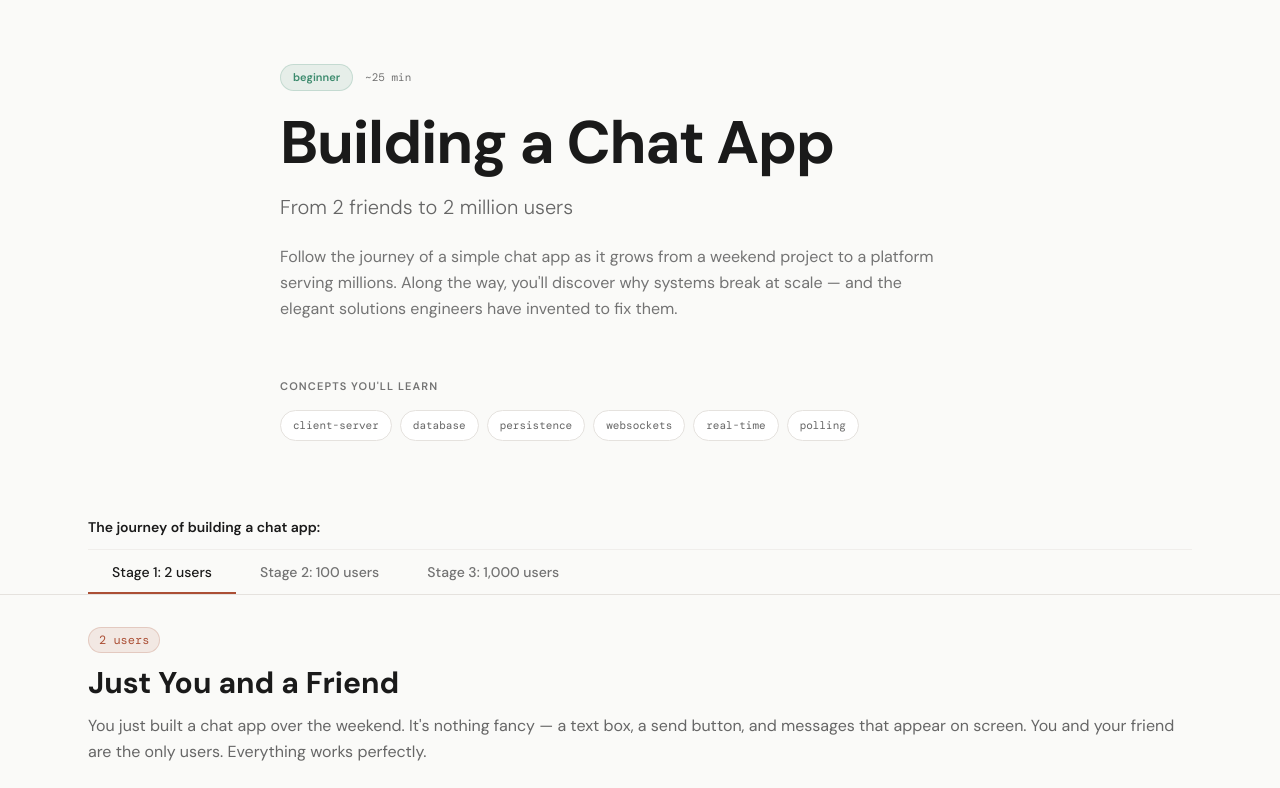
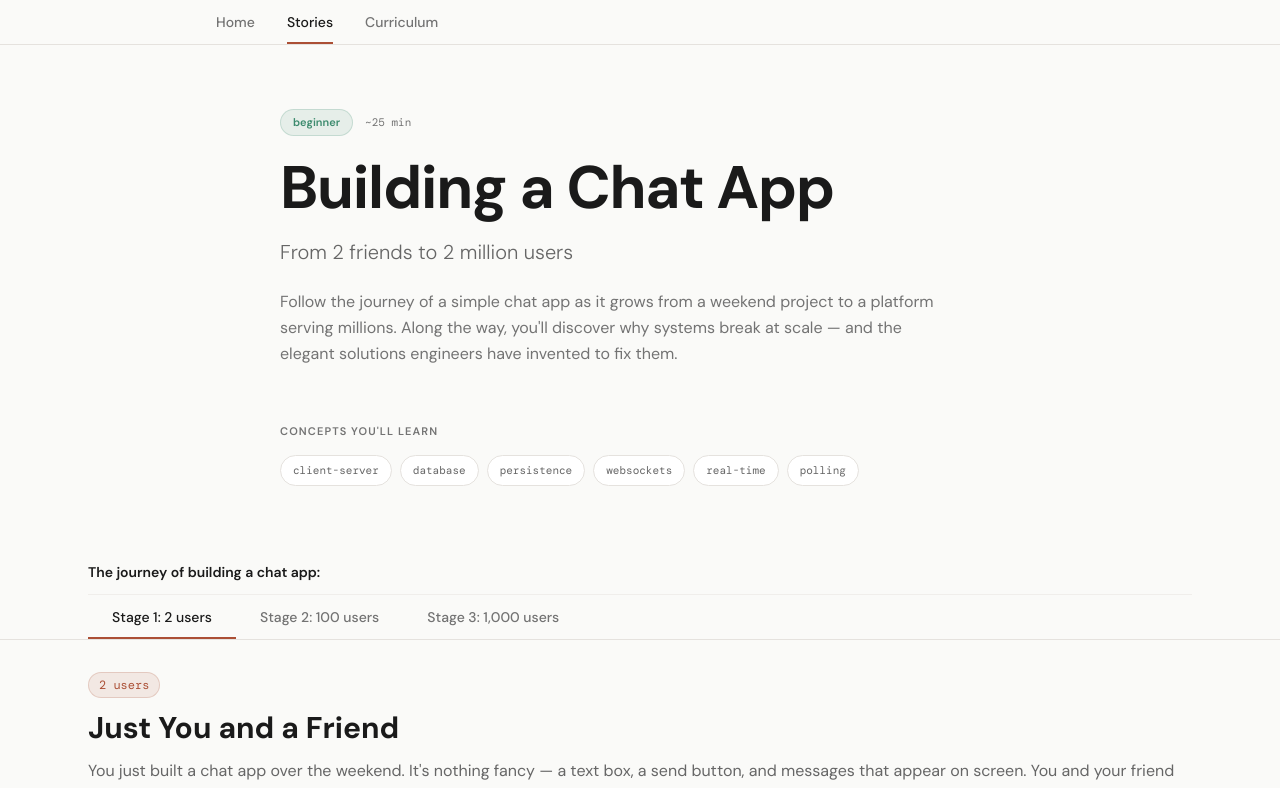
Before and after one commit to lucycrx/system-design-dev, a Next.js app: page /stories/chat-app in a window 1280 px wide. Shown: the top 788 px of the page. Built offline with nearby package versions, Linux system fonts and the light colour scheme.

Commit message:
Add sticky site nav (Home | Stories | Curriculum) to story page
Updated StickyTabs to include Home, Stories, and Curriculum links
and rendered it at the top of the story page so users can always
navigate back.

Co-Authored-By: Claude Opus 4.6 (1M context) <noreply@anthropic.com>

```diff
--- a/components/story/StoryPage.tsx
+++ b/components/story/StoryPage.tsx
@@ -5,6 +5,7 @@ import { useSearchParams } from "next/navigation";
 import type { Story, Diagram, GlossaryTerm } from "@/types/story";
 import { StoryHero } from "./StoryHero";
 import { StageTabs } from "./StageTabs";
+import { StickyTabs } from "@/components/ui/StickyTabs";
 import { ScrollytellingLayout } from "@/components/scrollytelling/ScrollytellingLayout";
 import { BlockRenderer } from "@/components/blocks/BlockRenderer";
 
@@ -107,6 +108,7 @@ export function StoryPage({ story, allDiagrams, glossaryMap }: Props) {
 
   return (
     <div className="min-h-screen bg-bg">
+      <StickyTabs />
       <StoryHero story={story} />
 
       {/* Sticky container: journey header + stage tabs */}
--- a/components/ui/StickyTabs.tsx
+++ b/components/ui/StickyTabs.tsx
@@ -4,16 +4,18 @@ import Link from "next/link";
 import { usePathname } from "next/navigation";
 
 const TABS = [
-  { href: "/", label: "Build Stories" },
-  { href: "/curriculum", label: "Curriculum" },
+  { href: "/", label: "Home" },
+  { href: "/stories", label: "Stories", matchPrefix: true },
+  { href: "/curriculum", label: "Curriculum", matchPrefix: true },
 ] as const;
 
 export function StickyTabs() {
   const pathname = usePathname();
 
-  function isActive(href: string) {
-    if (href === "/") return pathname === "/";
-    return pathname.startsWith(href);
+  function isActive(tab: (typeof TABS)[number]) {
+    if (tab.href === "/") return pathname === "/";
+    if (tab.matchPrefix) return pathname.startsWith(tab.href);
+    return pathname === tab.href;
   }
 
   return (
@@ -25,13 +27,13 @@ export function StickyTabs() {
               key={tab.href}
               href={tab.href}
               className={`relative py-3 text-sm font-medium transition-colors ${
-                isActive(tab.href)
+                isActive(tab)
                   ? "text-text"
                   : "text-text-dim hover:text-text-muted"
               }`}
             >
               {tab.label}
-              {isActive(tab.href) && (
+              {isActive(tab) && (
                 <span className="absolute bottom-0 left-0 right-0 h-[2px] bg-accent" />
               )}
             </Link>
```
